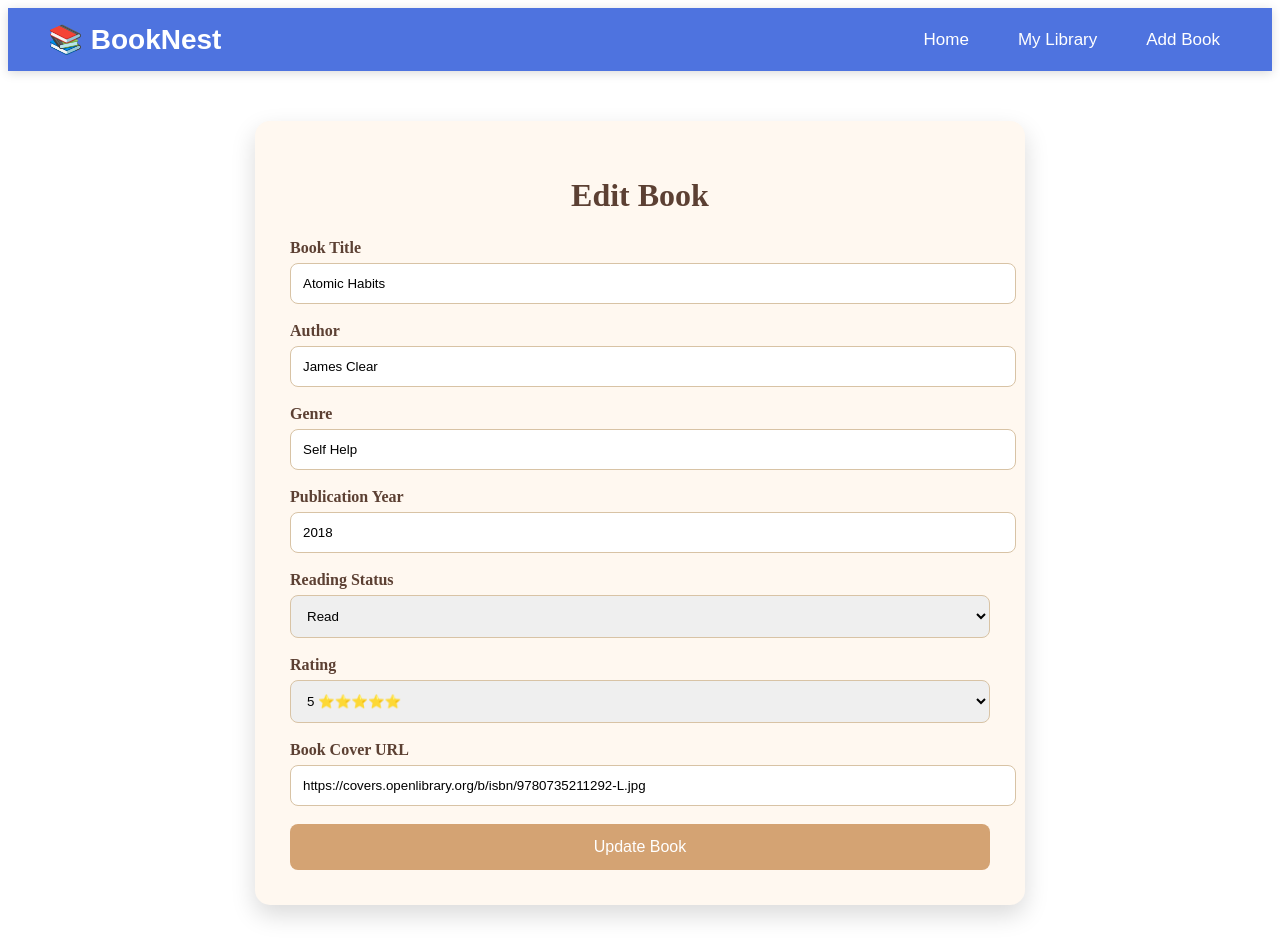
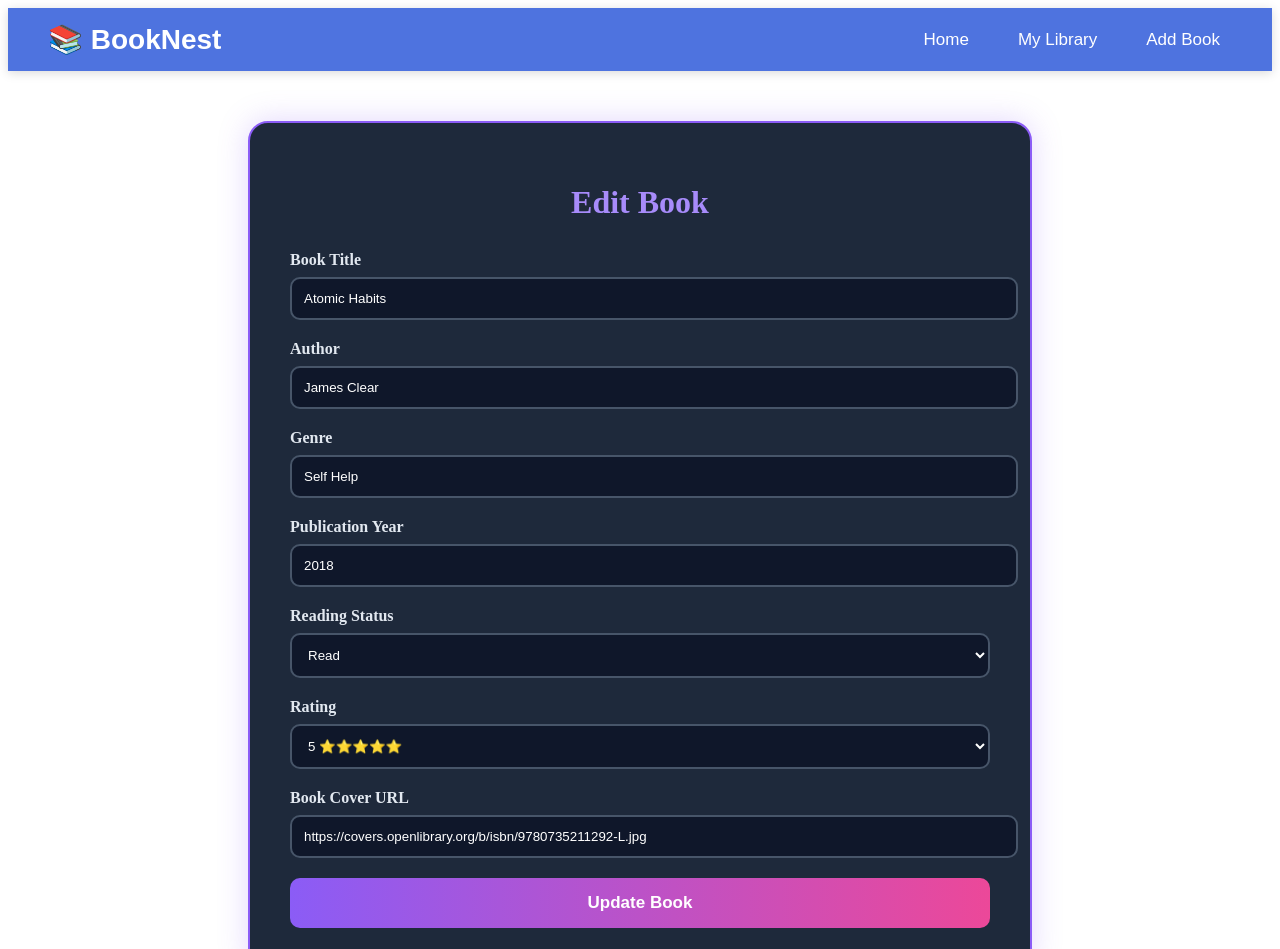
Before and after one commit to MasaoyJannArieh/Masaoy_FinalProject, an Angular app: page /edit-book/1 in a window 1280 px wide. Shown: the top 949 px of the page. Built offline with nearby package versions, Linux system fonts and the light colour scheme.

Commit message:
style(edit-book): redesign edit book form with purple developer theme

```diff
--- a/src/app/edit-book/edit-book.css
+++ b/src/app/edit-book/edit-book.css
@@ -1,46 +1,57 @@
 .container{
-    max-width:700px;
+    width:700px;
     margin:50px auto;
-    background:#FFF8F0;
-    padding:35px;
-    border-radius:15px;
-    box-shadow:0 10px 25px rgba(0,0,0,.15);
+    padding:40px;
+    background:#1E293B;
+    border-radius:20px;
+    border:2px solid #8B5CF6;
+    box-shadow:0 0 30px rgba(139,92,246,.25);
 }
 
 h1{
     text-align:center;
-    color:#5C4033;
-    margin-bottom:25px;
+    color:#A78BFA;
+    margin-bottom:30px;
 }
 
 label{
     display:block;
-    margin-bottom:6px;
-    font-weight:bold;
-    color:#5C4033;
+    color:#E2E8F0;
+    margin-bottom:8px;
+    font-weight:600;
 }
 
 input,
 select{
     width:100%;
     padding:12px;
-    margin-bottom:18px;
-    border:1px solid #D8C3A5;
-    border-radius:8px;
+    margin-bottom:20px;
+    background:#0F172A;
+    border:2px solid #475569;
+    color:white;
+    border-radius:10px;
+}
+
+input:focus,
+select:focus{
+    outline:none;
+    border-color:#A78BFA;
+    box-shadow:0 0 10px #8B5CF6;
 }
 
 button{
     width:100%;
-    padding:14px;
-    background:#D4A373;
+    padding:15px;
+    background:linear-gradient(90deg,#8B5CF6,#EC4899);
+    border:none;
+    border-radius:10px;
     color:white;
-    border:none;
-    border-radius:8px;
-    font-size:16px;
+    font-size:17px;
+    font-weight:bold;
     cursor:pointer;
     transition:.3s;
 }
 
 button:hover{
-    background:#BC8A5F;
+    box-shadow:0 0 18px #EC4899;
 }
```
